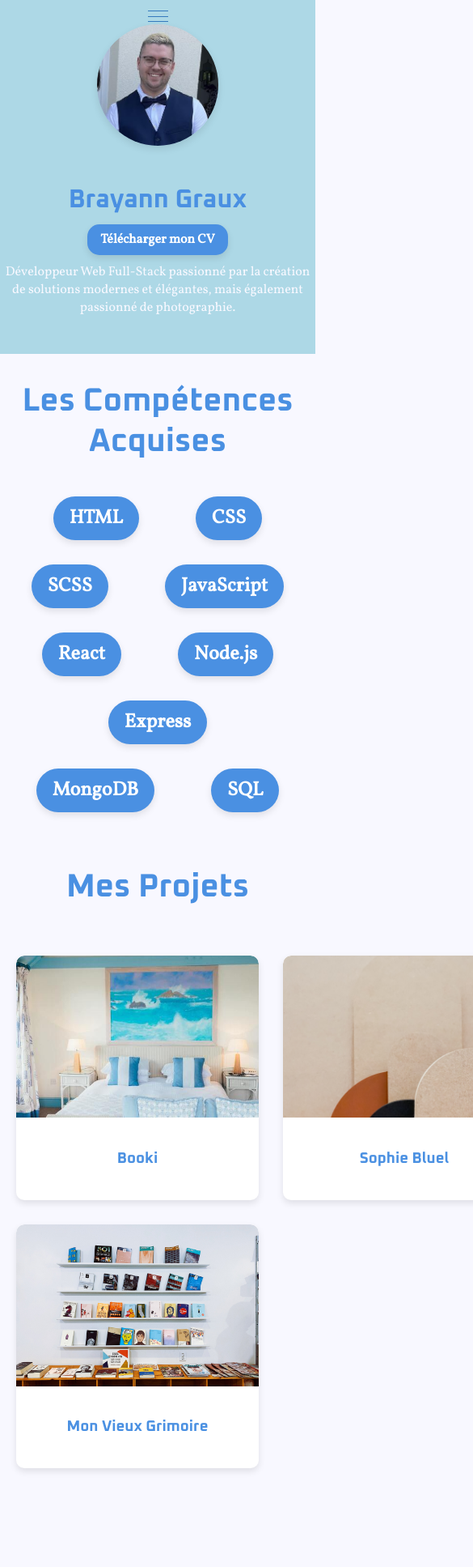
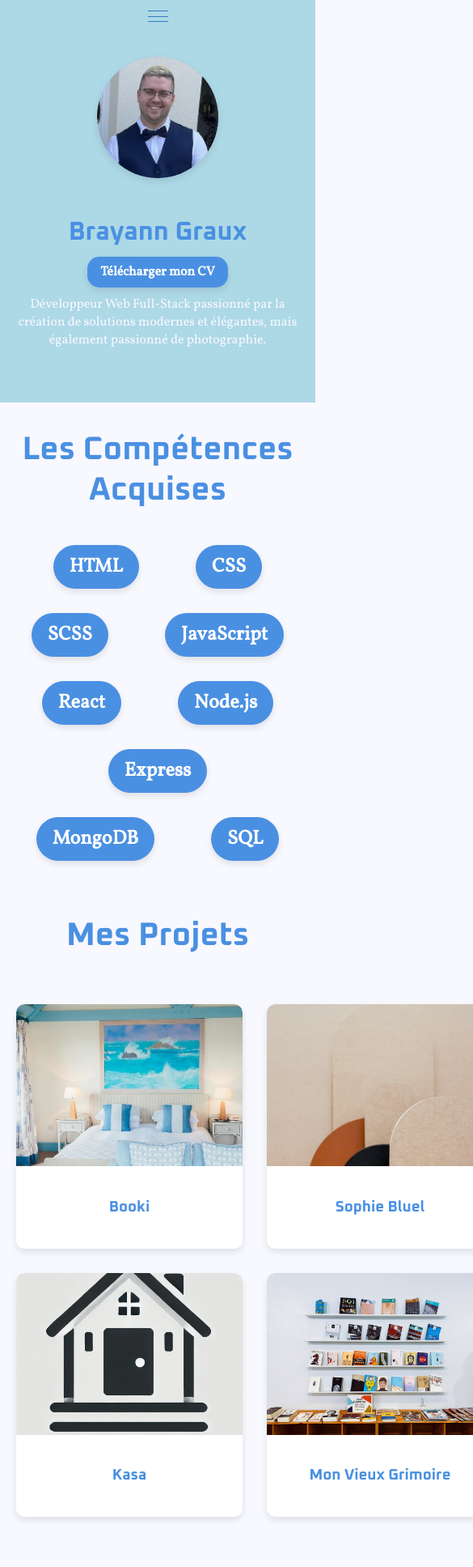
Before and after one commit to Brayann-Graux/Projet_8, a React (Create React App) app: page / in a window 390 px wide. Shown: the top 1935 px of the page at 81% size, 585 px wide, since content can reach past the window. Built offline with nearby package versions, Linux system fonts and the light colour scheme.

Commit message:
reponsive project en cour

```diff
--- a/src/components/Profile/Profile.scss
+++ b/src/components/Profile/Profile.scss
@@ -15,13 +15,14 @@
     display: flex;
     align-items: center;
     max-width: 1200px;
-    margin: 0 auto;
+    margin: 20px;
   }
 
   .profile-image {
     width: 200px;
     height: 200px;
     border-radius: 50%;
+    margin-top: 30px;
     margin-right: 30px;
     object-fit: cover; /* S'assure que l'image garde ses proportions dans le cercle */
     box-shadow: 0px 4px 10px rgba(0, 0, 0, 0.1); /* Légère ombre pour l'image */
@@ -32,6 +33,7 @@
     flex-direction: column;
 
     .profile-header {
+      //margin-top: 20px;
       display: flex;
       align-items: center;
       justify-content: space-between;
@@ -80,7 +82,7 @@
     }
 
     .profile-image {
-      margin: 0 auto 20px auto; /* Centrer l'image et ajouter un espace en bas */
+      margin: 20px; /* Centrer l'image et ajouter un espace en bas */
       width: 150px;
       height: 150px;
     }
--- a/src/components/Projects/Projects.scss
+++ b/src/components/Projects/Projects.scss
@@ -17,9 +17,9 @@
 
   .projects-container {
     display: grid;
-    grid-template-columns: repeat(auto-fit, minmax(300px, 1fr)); /* Grille fluide */
+    grid-template-columns: repeat(auto-fill, minmax(280px, 1fr)); /* Grille fluide */
     gap: 30px; /* Espace entre les cartes */
-    max-width: 1440px;
+    max-width: 1200px; /* Taille maximale de la grille */
     margin: 0 auto;
     padding: 20px;
   }
@@ -35,6 +35,8 @@
     display: flex;
     flex-direction: column;
     align-items: center;
+    max-width: 400px; /* Taille maximale pour chaque carte */
+    width: 100%; /* Assurez-vous que les cartes utilisent tout l'espace disponible */
 
     &:hover {
       transform: scale(1.05); /* Zoom au survol */
@@ -57,14 +59,12 @@
         color: $primary-color;
       }
 
-      /* Masquer les détails du projet tant que la carte n'est pas ouverte */
       .project-details {
         margin-top: 15px;
         display: none; /* Masqué par défaut */
         text-align: left;
       }
 
-      /* Afficher les détails si la carte est active */
       .project-card.active .project-details {
         display: block;
       }
@@ -98,13 +98,31 @@
 /* Media queries pour ajuster le nombre de cartes par ligne */
 @media (max-width: 1024px) {
   .projects-container {
-    grid-template-columns: repeat(auto-fit, minmax(300px, 1fr)); /* 2 ou 3 cartes par ligne */
+    grid-template-columns: repeat(auto-fill, minmax(250px, 1fr)); /* Adaptation fluide pour les tablettes */
+  }
+
+  .project-card {
+    max-width: 100%; /* Permet aux cartes d'utiliser plus d'espace sur les tablettes */
   }
 }
 
 @media (max-width: 768px) {
   .projects-container {
-    grid-template-columns: repeat(auto-fit, minmax(100%, 1fr)); /* Une seule carte par ligne */
+    grid-template-columns: repeat(auto-fill, minmax(200px, 1fr)); /* Transition fluide entre tablette et smartphone */
+  }
+
+  .project-card {
+    max-width: 100%; /* S'assurer que les cartes utilisent toute la largeur disponible */
+  }
+
+  .project-image {
+    height: 150px; /* Ajuster la hauteur de l'image pour les petits écrans */
+  }
+}
+
+@media (max-width: 480px) {
+  .projects-container {
+    grid-template-columns: repeat(auto-fit, minmax(100%, 1fr)); /* Une seule carte par ligne sur les smartphones */
   }
 
   .project-image {
```
Also changed, not shown: 1 other file (tests, documents, lock files or other folders).
